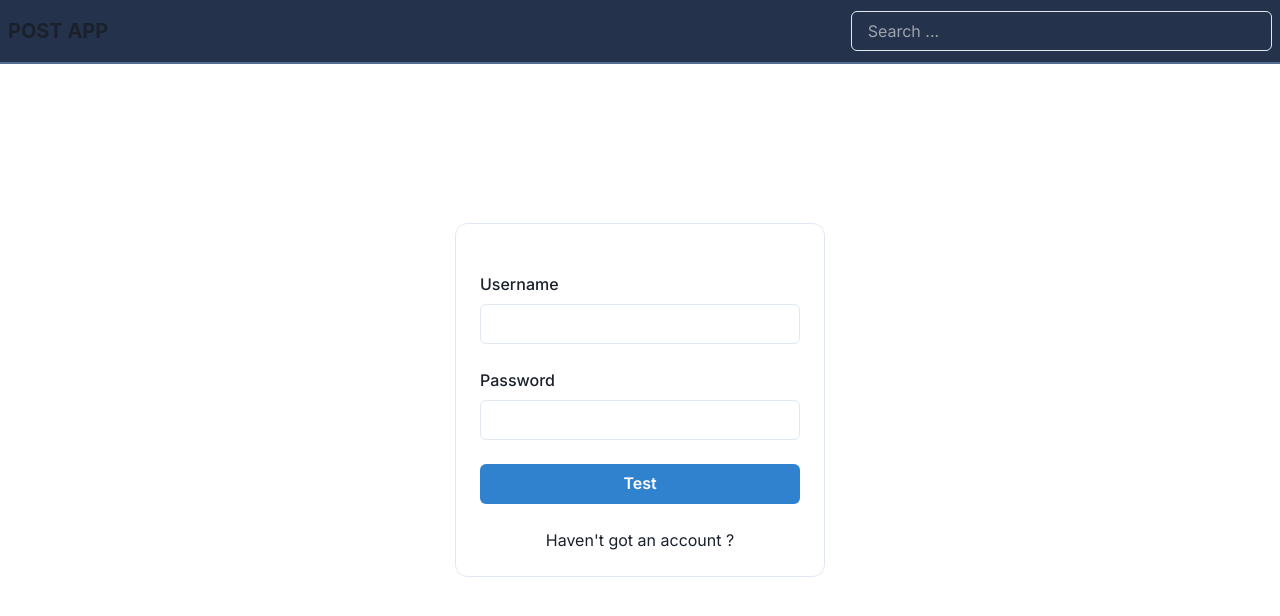
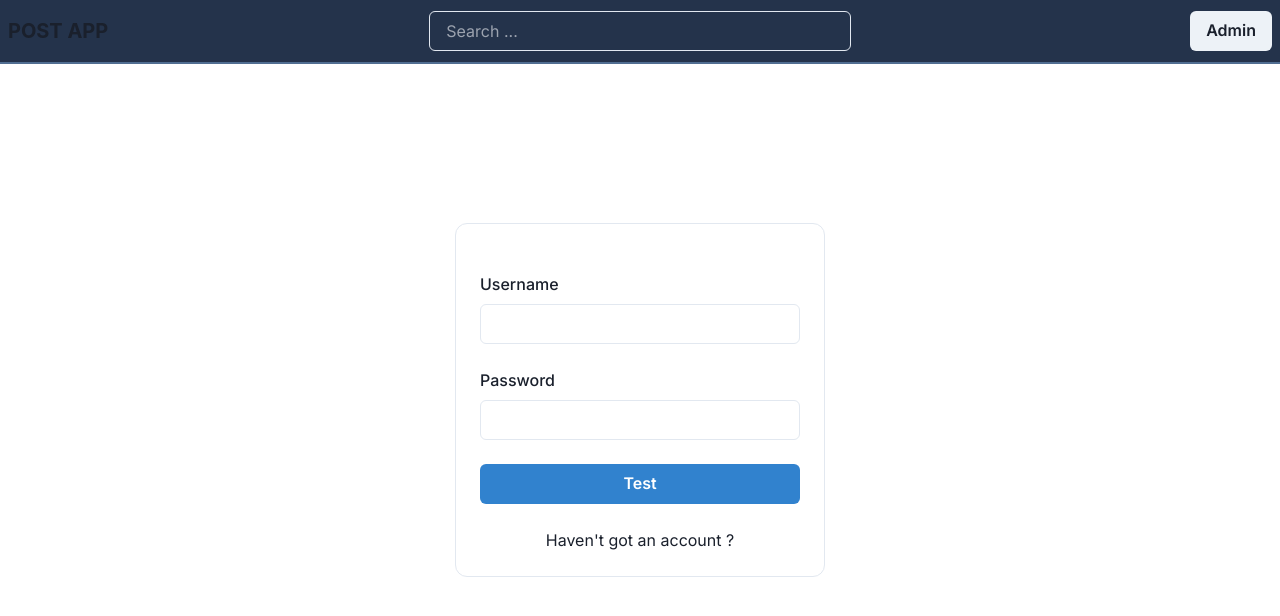
Before and after one commit to krystiano13/post-app, a Next.js app in the folder client/: page /login in a window 1280 px wide. Shown: the top 616 px of the page. Built offline with nearby package versions, Linux system fonts and the light colour scheme.

Commit message:
create ui for state of logged in user (navbar)

```diff
--- a/client/app/components/Navbar/NavbarAccount.js
+++ b/client/app/components/Navbar/NavbarAccount.js
@@ -10,13 +10,18 @@ export function NavbarAccount() {
         <>
             {
                 logged && <>
-                    <div className="md:hidden w-1/4 flex items-center justify-end">
+                    <div className="md:w-1/3 w-1/4 flex items-center justify-end">
                         <Menu>
                             <MenuButton as={Button}>
                                 <span className="text-[0.8rem] md:text-[1rem]">Admin</span>
                             </MenuButton>
                             <MenuList>
-
+                                <Link href="/profile">
+                                    <MenuItem>Profile</MenuItem>
+                                </Link>
+                                <Link href="/logout">
+                                    <MenuItem>Logout</MenuItem>
+                                </Link>
                             </MenuList>
                         </Menu>
                     </div>
```
